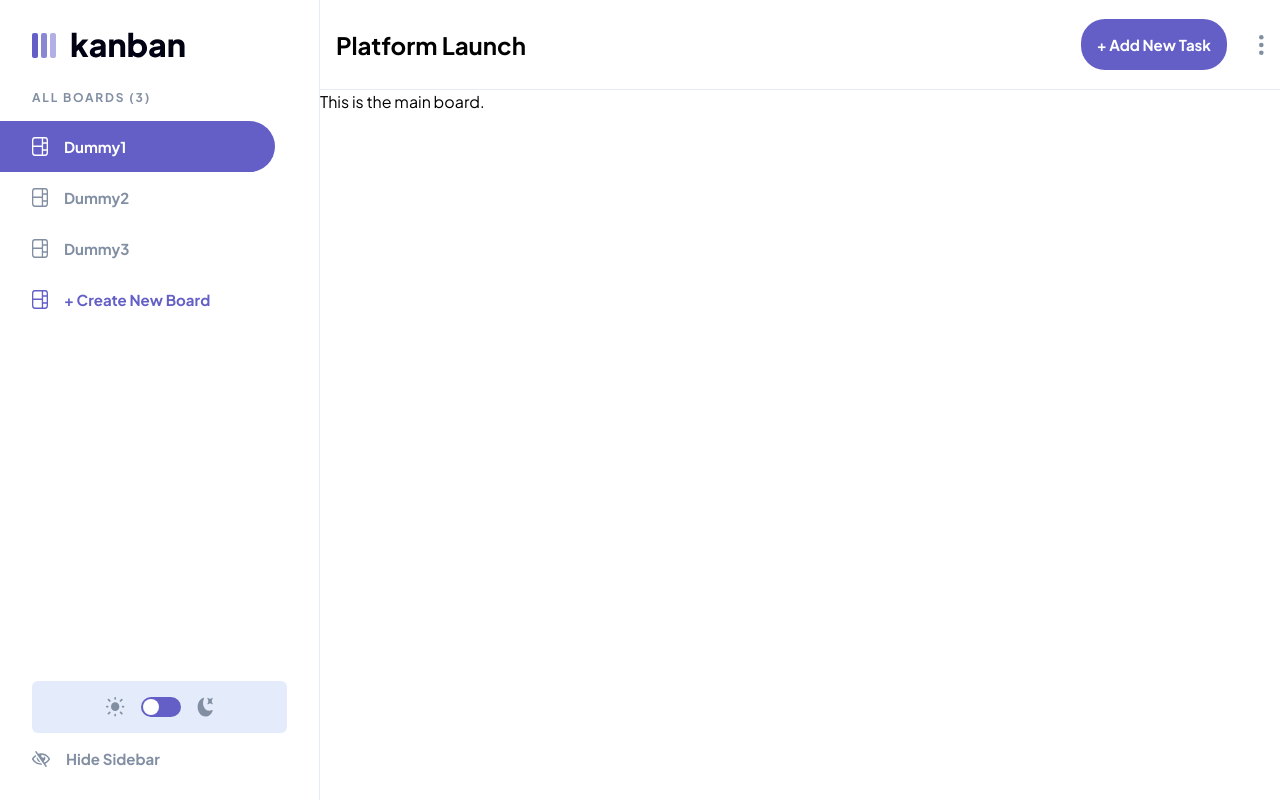
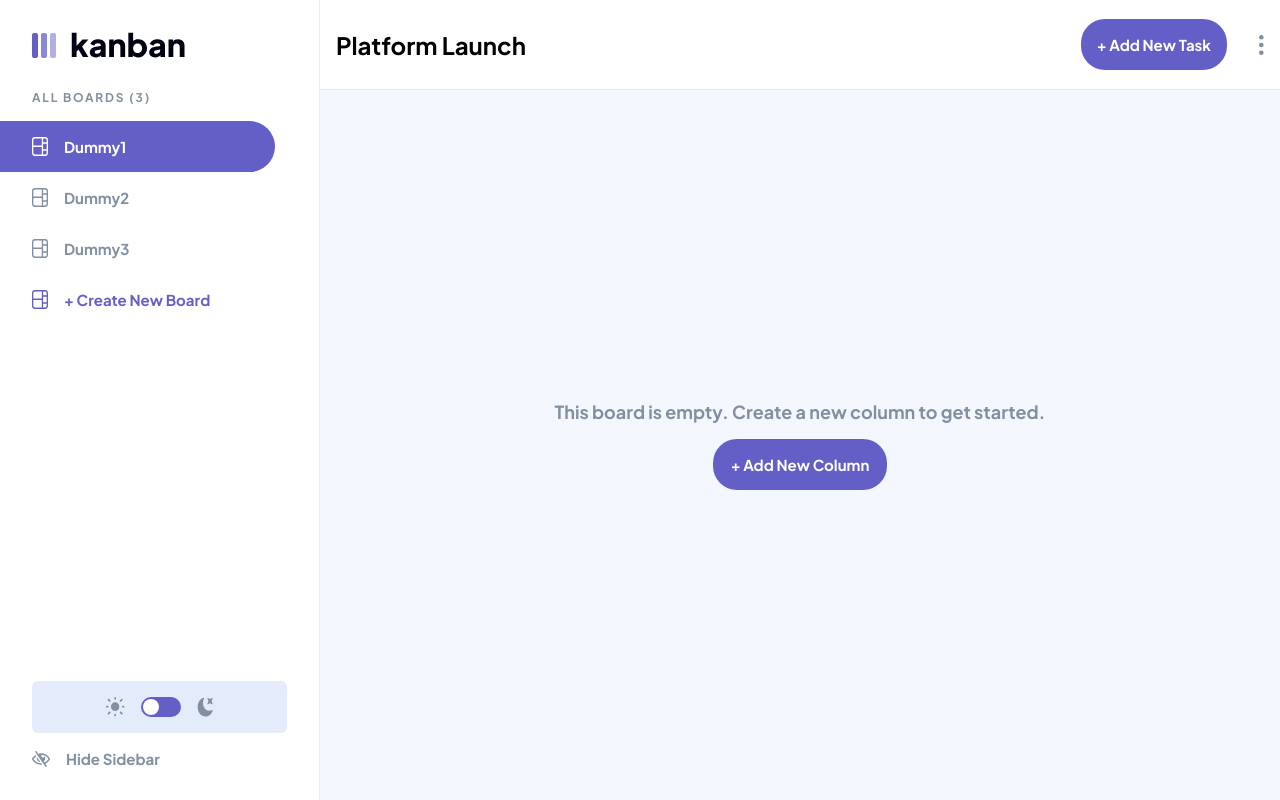
Before and after one commit to lemreyes/kanban, a Next.js app: page / in a window 1280 px wide. Built offline with nearby package versions, Linux system fonts and the light colour scheme.

Commit message:
empty main board styling

```diff
--- a/src/app/Components/MainBoard.tsx
+++ b/src/app/Components/MainBoard.tsx
@@ -1,3 +1,14 @@
 export default function MainBoard() {
-  return <main><p>This is the main board.</p></main>;
+  return (
+    <main className="bg-lightGray w-full flex items-center justify-center">
+      <div className="flex flex-col items-center gap-4">
+        <p className="text-mediumGrey text-headingL font-headingL leading-headingL">
+          This board is empty. Create a new column to get started.
+        </p>
+        <button className="bg-mainPurple w-[174px] p-4 font-headingM text-headingM leading-headingM text-white rounded-3xl">
+          + Add New Column
+        </button>
+      </div>
+    </main>
+  );
 }
--- a/tailwind.config.ts
+++ b/tailwind.config.ts
@@ -15,7 +15,7 @@ const config: Config = {
       },
     },
     colors: {
-      lightGray: "#979797",
+      lightGray: "#f4f7fd",
       linesLight: "#e4ebfa",
       mainPurple: "#635fc7",
       mediumGrey: "#828FA3",
```
